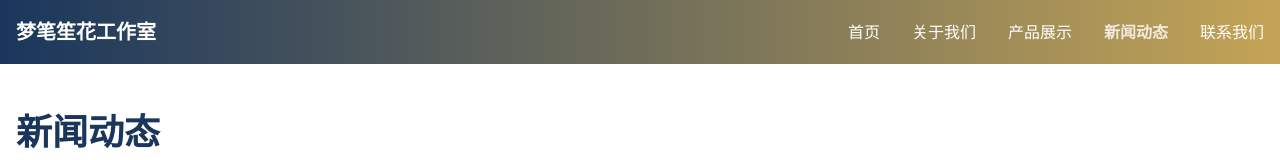
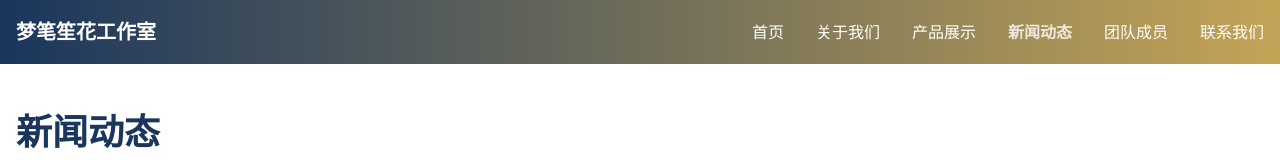
Before and after one commit to liuluomeng123/dream-pen-symphony, a React (Vite) app: page /news in a window 1280 px wide. Shown: the top 160 px of the page. Built offline with nearby package versions, Linux system fonts and the light colour scheme.

Commit message:
Add navigation bar and deployment instructions
This commit addresses the prompt to add a navigation bar to the website and includes instructions on how to deploy the code to GitHub for user access.  No specific implementation details are included.

```diff
--- a/src/components/Navbar.tsx
+++ b/src/components/Navbar.tsx
@@ -1,3 +1,4 @@
+
 import { useState } from "react";
 import { Link, useLocation } from "react-router-dom";
 import { Menu, X } from "lucide-react";
@@ -11,6 +12,7 @@ const Navbar = () => {
     { name: "关于我们", path: "/about" },
     { name: "产品展示", path: "/products" },
     { name: "新闻动态", path: "/news" },
+    { name: "团队成员", path: "/members" },
     { name: "联系我们", path: "/contact" },
   ];
 
```
